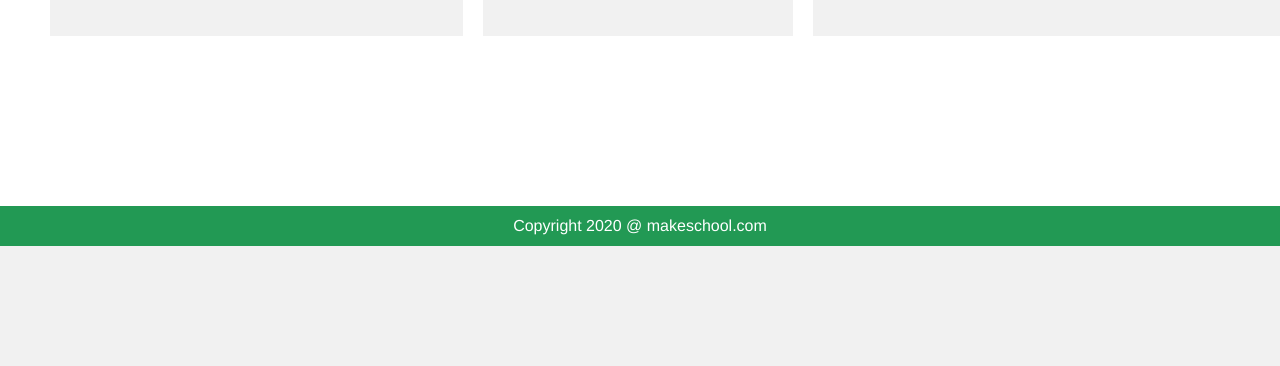
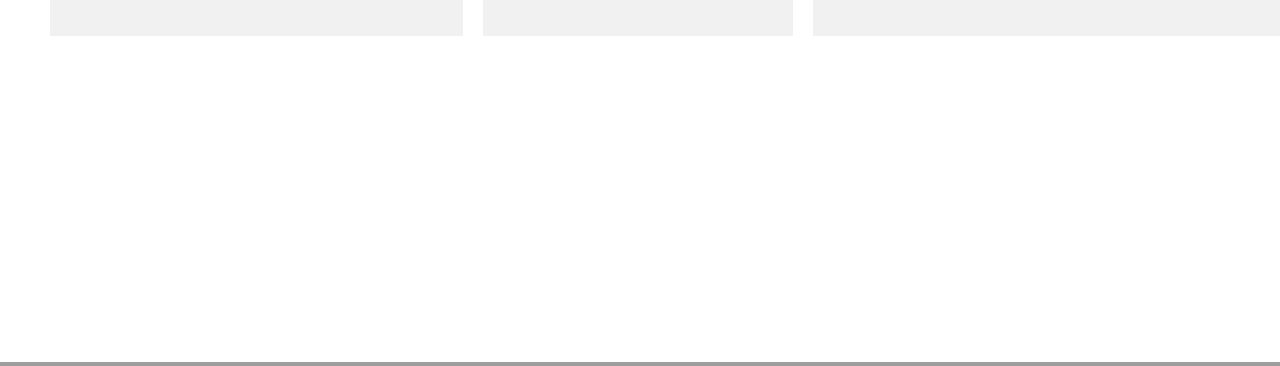
Before and after one commit to lougoncharenko/Plant_Collection_Web_Application, a Flask app: page /about in a window 1280 px wide; the page is wider, and only the part inside the window is pictured. Shown: the part 1554-1920 px from the top of that part. Before the commit the page ends 1800 px from the top of that part, so only its background shows below. Run offline with Flask 2, Linux system fonts and the light colour scheme; some libraries are stand-ins or nearby versions; grey boxes are pictures that could not be loaded.

Commit message:
editted footer

```diff
--- a/static/styles.css
+++ b/static/styles.css
@@ -65,22 +65,6 @@
     align-items: center;
 }
 
-
-footer {
-    width: 100%;
-    padding: 0;
-    margin: 0;
-    height: 40px;
-    display: flex;
-    justify-content: center;
-    align-items: center;
-    align-content: center;
-    background-color: #229954;
-    color: white;
-    position: absolute;
-    bottom: 0;
-    left: 0
-}
 
 a.nav, input.nav, form input.submit {
     border: none;
--- a/templates/about.html
+++ b/templates/about.html
@@ -1,5 +1,6 @@
 {% extends 'base.html' %}
 {% block content %}
+
 <section id='about-section'>
     <section id= "who-are-we">
         <h1>About Us</h1>
@@ -59,4 +60,5 @@
         </div>
       </section>
 </section>
+<br><br><br><br><br><br><br><br><br><br><br><br>
 {% endblock content %}
--- a/templates/base.html
+++ b/templates/base.html
@@ -4,6 +4,7 @@
         <title>My Plants</title>
         <link rel="stylesheet" href="/static/styles.css">
         <link rel="stylesheet" href="/static/about.css">
+        <link rel="stylesheet" href="/static/footer.css">
         <link href="https://fonts.googleapis.com/css2?family=Homemade+Apple&display=swap" rel="stylesheet">
     </head>
     <body>
```
